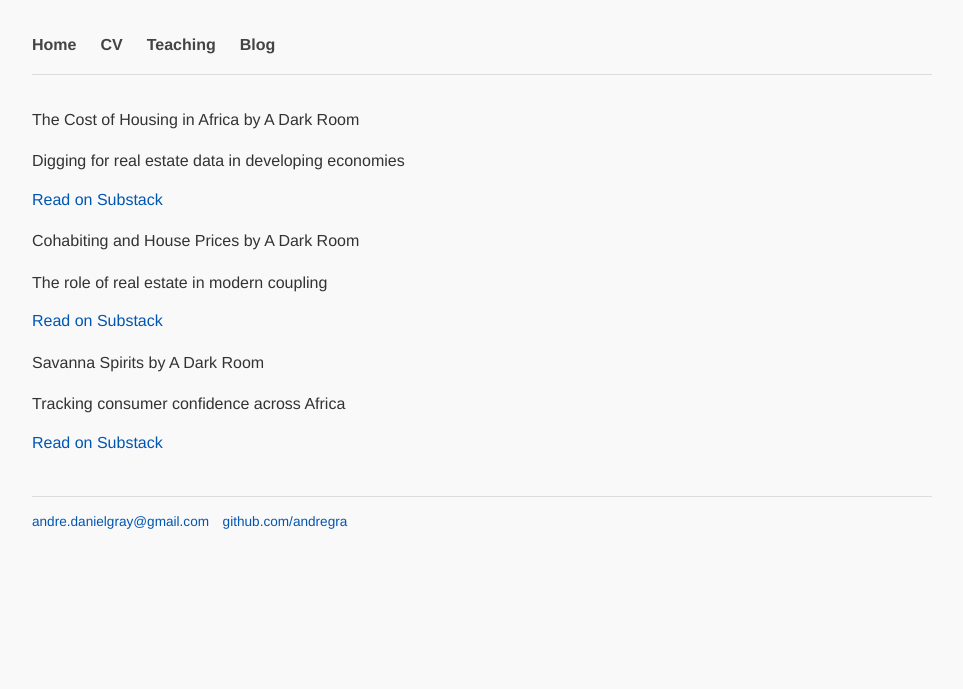
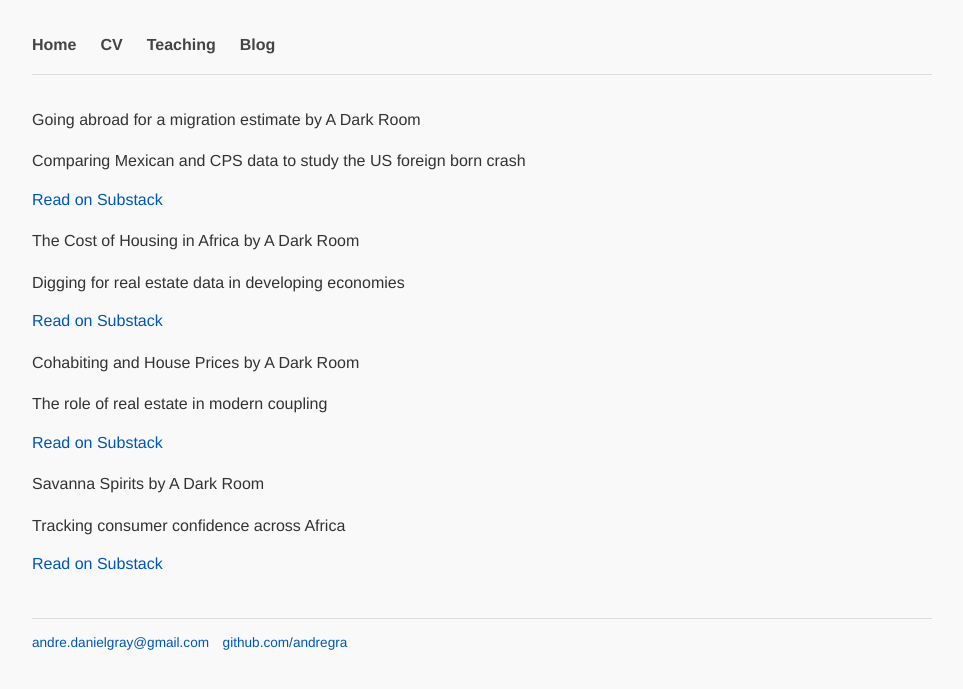
Before and after one commit to andregra/andregra.github.io, a Jekyll site: the page built from blog.md, in a window 1280 px wide. Shown: the top 689 px of the page, without its empty margins (158-1121 px from the left). Built offline with Jekyll 4.4.1, drawn with Linux system fonts in a browser that asks for light colours; a script that is not in the unit is left out.

Commit message:
Update blog.md

```diff
--- a/blog.md
+++ b/blog.md
@@ -4,11 +4,15 @@ title: Blog
 permalink: /blog/
 ---
 
- <div>
-  <div class="substack-post-embed"><p lang="en">The Cost of Housing in Africa by A Dark Room</p><p>Digging for real estate data in developing economies</p><a data-post-link href="https://adarkroom.substack.com/p/the-cost-of-housing-in-africa">Read on Substack</a></div><script async src="https://substack.com/embedjs/embed.js" charset="utf-8"></script>
+<div class="substack-grid">
 
-  <div class="substack-post-embed"><p lang="en">Cohabiting and House Prices by A Dark Room</p><p>The role of real estate in modern coupling</p><a data-post-link href="https://adarkroom.substack.com/p/cohabiting-and-house-prices">Read on Substack</a></div><script async src="https://substack.com/embedjs/embed.js" charset="utf-8"></script>
+  <div class="substack-post-embed"><p lang="en">Going abroad for a migration estimate by A Dark Room</p><p>Comparing Mexican and CPS data to study the US foreign born crash</p><a data-post-link href="https://adarkroom.substack.com/p/going-abroad-for-a-migration-estimate">Read on Substack</a></div>
 
-  <div class="substack-post-embed"><p lang="en">Savanna Spirits by A Dark Room</p><p>Tracking consumer confidence across Africa</p><a data-post-link href="https://adarkroom.substack.com/p/savanna-spirits">Read on Substack</a></div><script async src="https://substack.com/embedjs/embed.js" charset="utf-8"></script>
+  <div class="substack-post-embed"><p lang="en">The Cost of Housing in Africa by A Dark Room</p><p>Digging for real estate data in developing economies</p><a data-post-link href="https://adarkroom.substack.com/p/the-cost-of-housing-in-africa">Read on Substack</a></div>
+
+  <div class="substack-post-embed"><p lang="en">Cohabiting and House Prices by A Dark Room</p><p>The role of real estate in modern coupling</p><a data-post-link href="https://adarkroom.substack.com/p/cohabiting-and-house-prices">Read on Substack</a></div>
+
+  <div class="substack-post-embed"><p lang="en">Savanna Spirits by A Dark Room</p><p>Tracking consumer confidence across Africa</p><a data-post-link href="https://adarkroom.substack.com/p/savanna-spirits">Read on Substack</a></div>
 
 </div>
+<script async src="https://substack.com/embedjs/embed.js" charset="utf-8"></script>
```
